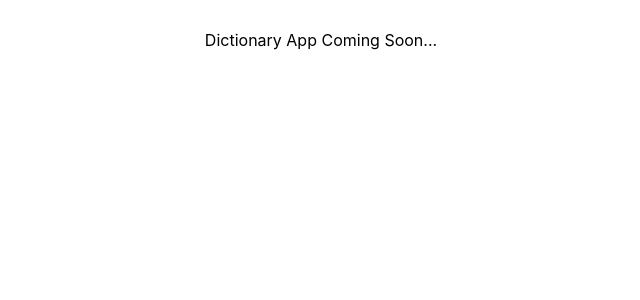
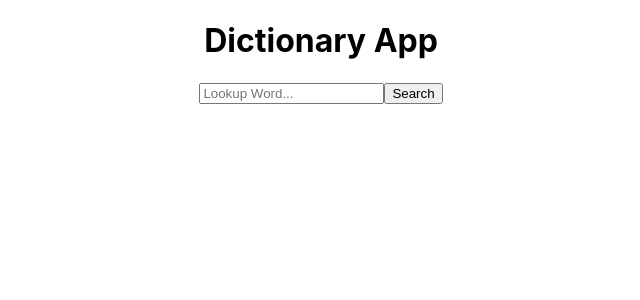
Before and after one commit to MelanieMayne/dictionary-app, a React (Create React App) app: page / in a window 1280 px wide. Shown: the top 300 px of the page, without its empty margins (319-959 px from the left). Built offline with nearby package versions, Linux system fonts and the light colour scheme.

Commit message:
added search engine and basic functionality

```diff
--- a/src/App.css
+++ b/src/App.css
@@ -1,4 +1,3 @@
 .App {
   text-align: center;
-  margin: 30px 0;
 }
--- a/src/App.js
+++ b/src/App.js
@@ -1,13 +1,17 @@
+import Dictionary from "./Dictionary.js";
+
 import './App.css';
+
 
 export default function App() {
   return (
     <div className="App">
       <div className="container">
         <header className="App-header">
+          <h1>Dictionary App</h1>
         </header>
         <main>
-          Dictionary App Coming Soon...
+          <Dictionary />
         </main>
       </div>
     </div>
--- /dev/null
+++ b/src/Dictionary.js
@@ -0,0 +1,23 @@
+import React, { useState } from 'react';
+
+export default function Dictionary() {
+    let [searchedWord, setSearchedWord] = useState("");
+
+    function handleWord(event) {
+        setSearchedWord(event.target.value);
+    }
+
+    function handleSearch(event) {
+        event.preventDefault();
+        alert(`Searching for definition of ${searchedWord}`);
+    }
+
+    return (
+        <div className="Dictionary">
+            <form onSubmit={handleSearch}>
+                <input type="search" placeholder="Lookup Word..." onChange={handleWord}></input>
+                <input type="submit" value="Search"></input>
+            </form>
+        </div>
+    );
+}
```
